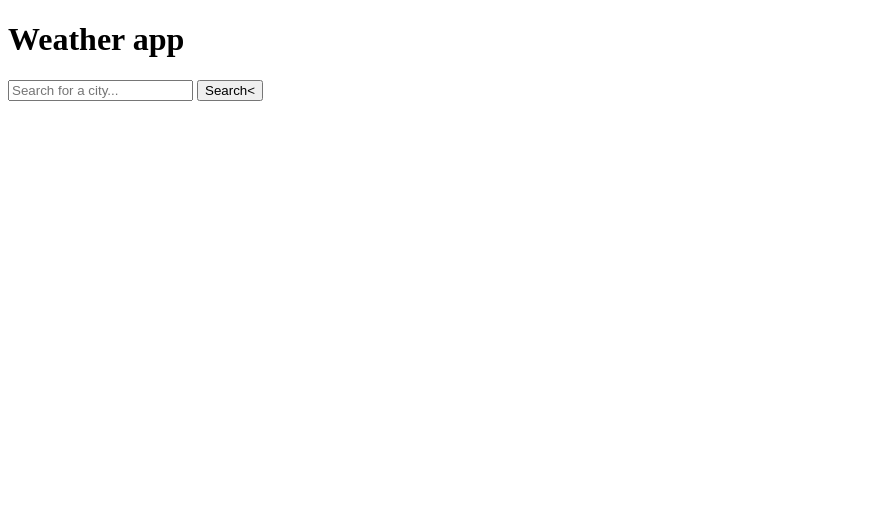
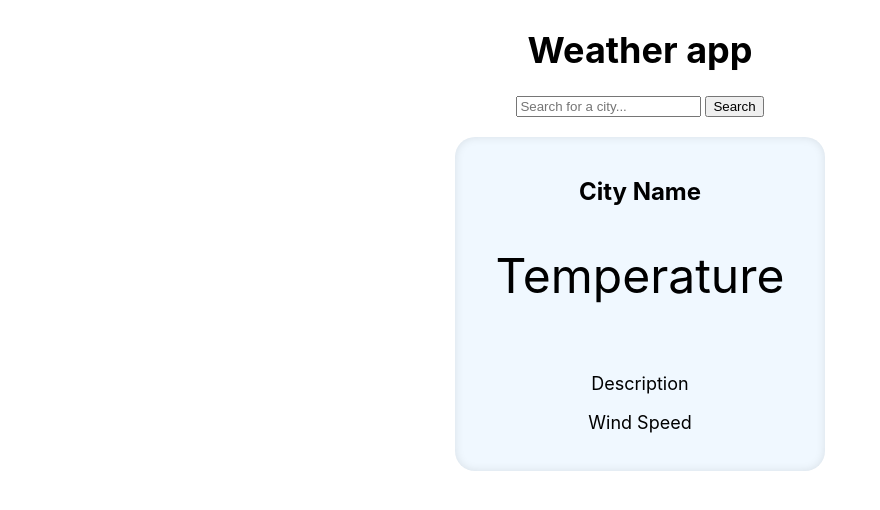
Before and after one commit to peozna/js-weatherApp, a plain HTML site: page index.html in a window 1280 px wide. Shown: the whole page, without its empty margins (0-880 px from the left). Drawn offline with Linux system fonts and the light colour scheme.

Commit message:
Fixed comparisons in description ifs, more ccs styling

```diff
--- a/index.html
+++ b/index.html
@@ -4,14 +4,23 @@
     <meta charset="UTF-8">
     <meta name="viewport" content="width=device-width, initial-scale=1.0">
     <title>Weather app</title>
-    <link rel="stylesheet" href="styles.css">
+    <link rel="stylesheet" href="style.css">
 </head>
 
 <body>
     <div class = "topnav">
         <h1>Weather app</h1>
         <input type="text" id="searchInput" placeholder="Search for a city...">
-        <button id="searchButton" type="submit">Search<</button>
+        <button id="searchButton">Search</button>
     </div>
 
+    <div class = "weather-container">
+        <h2 id="cityName">City Name</h2>
+        <p id="temperature">Temperature</p>
+        <p id="description">Description</p>
+        <p id="windSpeed">Wind Speed</p>
+    </div>
+
+    <script src="script.js"></script>
+
 </body>
--- a/script.js
+++ b/script.js
@@ -32,25 +32,25 @@ searchButton.addEventListener('click', (event) => {
                     if(data.current_weather.weathercode === 0) {
                         description.textContent = "Clear sky"
                     }
-                    else if(1 < data.current_weather.weathercode > 3) {
+                    else if(data.current_weather.weathercode > 0 && data.current_weather.weathercode <= 3) {
                         description.textContent = "Partly cloudy"
                     }
-                    else if(3 < data.current_weather.weathercode > 48) {
+                    else if(data.current_weather.weathercode > 3 && data.current_weather.weathercode <= 48) {
                         description.textContent = "Cloudy"
                     }
-                    else if(48 < data.current_weather.weathercode > 57) {
+                    else if(data.current_weather.weathercode > 48 && data.current_weather.weathercode <= 57) {
                         description.textContent = "Fog"
                     }
-                    else if(57 < data.current_weather.weathercode > 67) {
+                    else if(data.current_weather.weathercode > 57 && data.current_weather.weathercode <= 67) {
                         description.textContent = "Drizzle"
                     }
-                    else if(67 < data.current_weather.weathercode > 77) {
+                    else if(data.current_weather.weathercode > 67 && data.current_weather.weathercode <= 77) {
                         description.textContent = "Rain"
                     }
-                    else if(77 < data.current_weather.weathercode > 86) {
+                    else if(data.current_weather.weathercode > 77 && data.current_weather.weathercode <= 86) {
                         description.textContent = "Snow"
                     }
-                    else if(86 < data.current_weather.weathercode > 95) {
+                    else if(data.current_weather.weathercode > 86 && data.current_weather.weathercode <= 95) {
                         description.textContent = "Thunderstorm"
                     }
 
--- a/style.css
+++ b/style.css
@@ -1,20 +1,39 @@
-header {
-    background-color: #333;
-    color: white;
-    padding: 20px;
+
+body {
+    display: grid;
+    place-items: center;
     text-align: center;
 }
 
-body {
-    font-family: Arial, sans-serif;
-    margin: 0;
-    padding: 0;
-    text-align: center;
+h1 {
+    margin-top: 20px;
+    font-size: 36px;
+    font-family: Inter, sans-serif;
+}
+
+h2 {
+    margin-top: 20px;
+    font-size: 24px;
+    font-family: Inter, sans-serif;
+}
+
+p {
+    margin-top: 10px;
+    font-size: 18px;
+    font-family: Inter, sans-serif;
 }
 
 .weather-container {
-    margin-top: 50px;
-    margin-left: 20%;
-    margin-right: 20%;
+    margin-top: 20px;
+    padding: 20px;
     background-color: aliceblue;
+    border-radius: 20px;
+    max-width: 100%;
+    box-shadow: inset 0 0 10px rgba(0, 0, 0, 0.1);
 }
+
+#temperature {
+    font-size: 48px;
+    font-family: Inter, sans-serif;
+    padding: 20px;
+}
```
